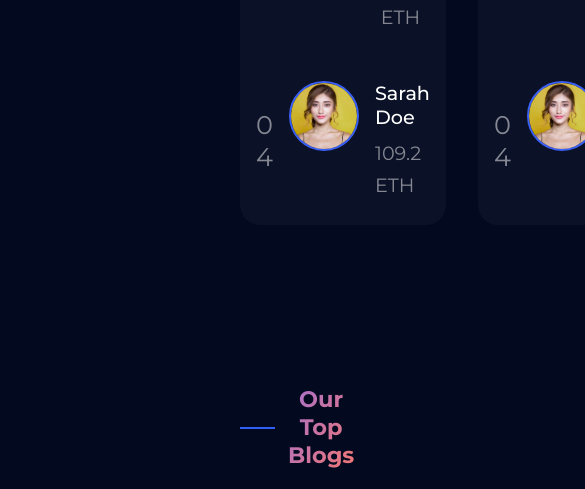
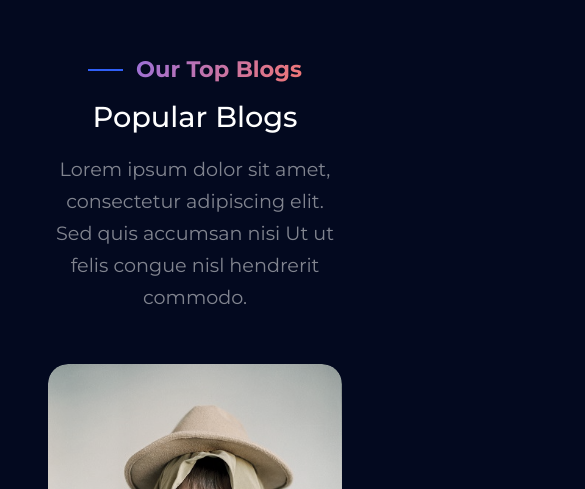
Before and after one commit to coffmanjrp/react-nft-market-page, a React (Create React App) app: page / in a window 390 px wide. Shown: the part 1511-2000 px from the top of the page, 585 px wide, since content can reach past the window. Built offline with nearby package versions, Linux system fonts and the light colour scheme.

Commit message:
Add responsive screen sizes

```diff
--- a/src/GlobalStyles.js
+++ b/src/GlobalStyles.js
@@ -62,6 +62,12 @@
     grid-template-columns: repeat(auto-fill, minmax(300px, 1fr));
     grid-gap: 2rem;
   }
+
+  @media (max-width: 425px) {
+    .title-con {
+      width: 100%;
+    }
+  }
 `;
 
 export default GlobalStyle;
--- a/src/Layouts.js
+++ b/src/Layouts.js
@@ -2,6 +2,18 @@
 
 export const InnerLayout = styled.div`
   padding: 4rem 15rem;
+
+  @media (max-width: 1024px) {
+    padding: 2rem 5rem;
+  }
+
+  @media (max-width: 768px) {
+    padding: 2rem 3rem;
+  }
+
+  @media (max-width: 320px) {
+    padding: 2rem 0.5rem;
+  }
 `;
 
 export const SectionStyled = styled.section`
--- a/src/components/BlogsSection.jsx
+++ b/src/components/BlogsSection.jsx
@@ -47,6 +47,18 @@
       }
     }
   }
+
+  @media (max-width: 1024px) {
+    .blogs {
+      grid-template-columns: repeat(2, 1fr);
+    }
+  }
+
+  @media (max-width: 425px) {
+    .blogs {
+      grid-template-columns: 1fr;
+    }
+  }
 `;
 
 const BlogsSection = () => {
--- a/src/components/BodyContent.jsx
+++ b/src/components/BodyContent.jsx
@@ -28,6 +28,25 @@
       opacity: 0.7;
     }
   }
+
+  @media (max-width: 1024px) {
+    .sellercards {
+      grid-template-columns: repeat(2, 1fr);
+    }
+  }
+
+  @media (max-width: 425px) {
+    .sellercards {
+      grid-template-columns: 1fr;
+      > div:not(:first-child) {
+        display: none;
+      }
+    }
+
+    footer {
+      font-size: 0.8rem;
+    }
+  }
 `;
 
 const BodyContent = () => {
--- a/src/components/ContactSection.jsx
+++ b/src/components/ContactSection.jsx
@@ -42,6 +42,12 @@
       background-color: #eb3fa9;
     }
   }
+
+  @media (max-width: 1024px) {
+    .bg-image {
+      width: 100%;
+    }
+  }
 `;
 
 const ContactSection = () => {
--- a/src/components/MainArea.jsx
+++ b/src/components/MainArea.jsx
@@ -22,6 +22,12 @@
     object-fit: cover;
     opacity: 0.7;
   }
+
+  @media (max-width: 425px) {
+    .overlay {
+      display: none;
+    }
+  }
 `;
 
 const MainArea = () => {
--- a/src/components/MainContent.jsx
+++ b/src/components/MainContent.jsx
@@ -32,6 +32,46 @@
         right: -11%;
         bottom: -1%;
         width: 60%;
+      }
+    }
+  }
+
+  @media (max-width: 1024px) {
+    .content {
+      .left {
+        p {
+          display: none;
+        }
+      }
+    }
+  }
+
+  @media (max-width: 768px) {
+    .content {
+      grid-template-columns: 1fr;
+
+      .right {
+        display: none;
+      }
+    }
+  }
+
+  @media (max-width: 425px) {
+    .content {
+      .left {
+        > * {
+          align-self: center;
+          text-align: center;
+        }
+        h1 {
+          font-size: 2rem;
+        }
+        h3 {
+          font-size: 1.5rem;
+        }
+        .btns-con a:not(:first-child) {
+          display: none;
+        }
       }
     }
   }
--- a/src/components/Navigation.jsx
+++ b/src/components/Navigation.jsx
@@ -33,6 +33,12 @@
       }
     }
   }
+
+  @media (max-width: 768px) {
+    .nav-items li:not(:last-child) {
+      display: none;
+    }
+  }
 `;
 
 const Navigation = () => {
```
